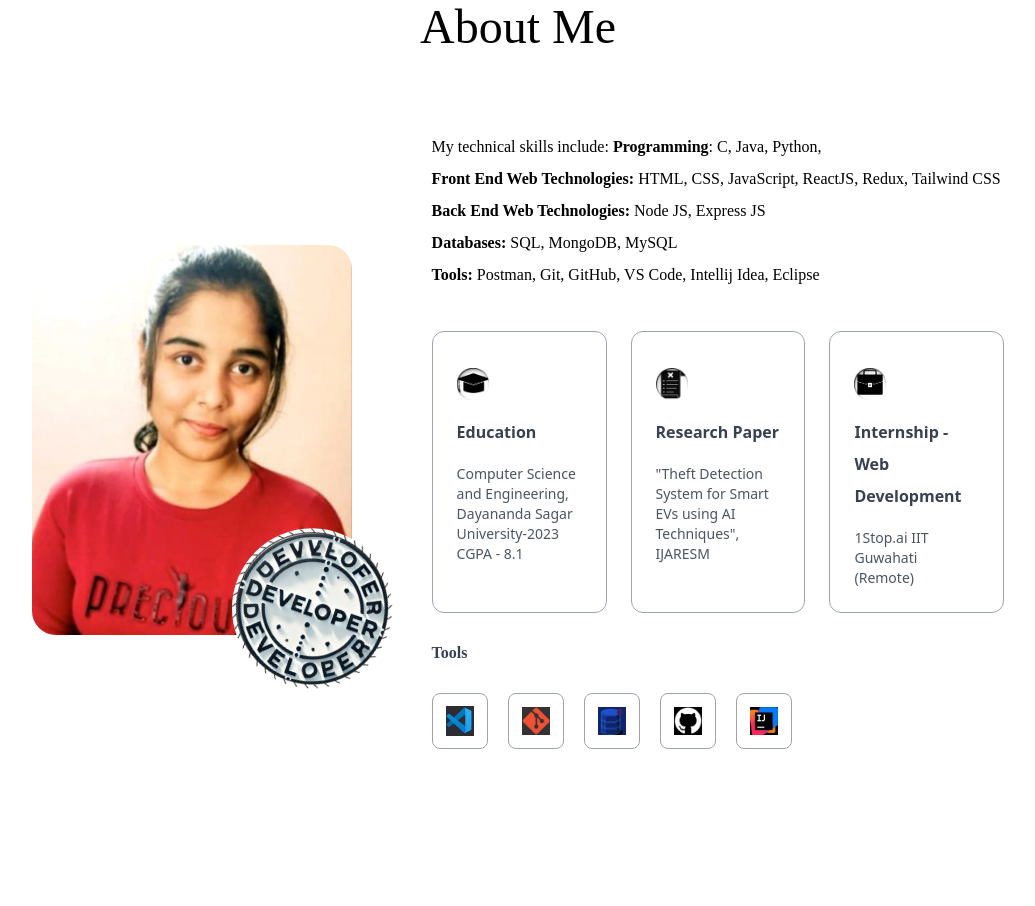
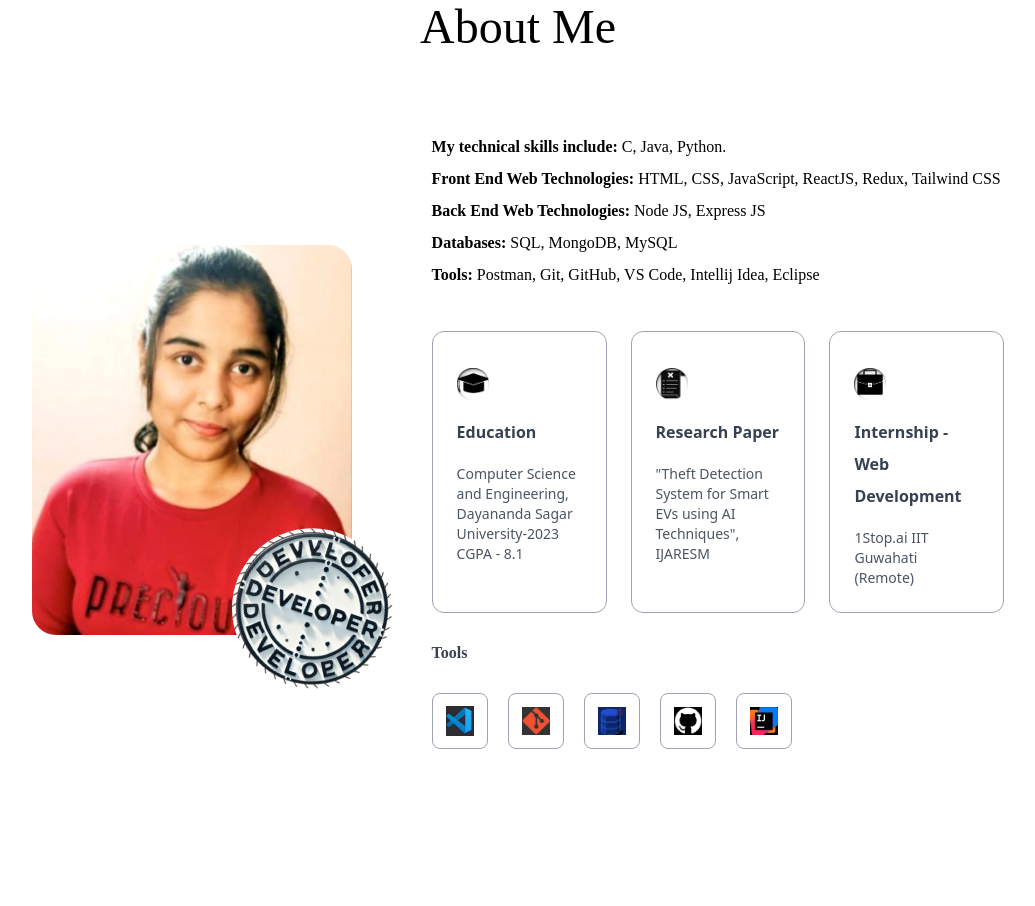
Before and after one commit to shwetha-245/Portfolio_Website, a plain HTML site: page index.html in a window 1280 px wide. Shown: the part 873-1779 px from the top of the page, without its empty margins (122-1157 px from the left). Drawn offline with nearby package versions, Linux system fonts and the light colour scheme; a web font is replaced by a local one.

Commit message:
Update index.html

```diff
--- a/index.html
+++ b/index.html
@@ -154,9 +154,9 @@
         </div>
 
         <div class="flex-1">
-            <p class="mb-10 max-w-2xl font-Ovo text-center md:text-left mx-auto">My technical skills include:
-                <b>
-                Programming</b>: C, Java, Python,
+            <p class="mb-10 max-w-2xl font-Ovo text-center md:text-left mx-auto"><b>My technical skills include:</b>
+
+                 C, Java, Python.
                 <br>
                 <b>Front End Web Technologies: </b>HTML, CSS, JavaScript, ReactJS, Redux, Tailwind CSS<br>
                 <b>Back End Web Technologies: </b>Node JS, Express JS<br>
```
